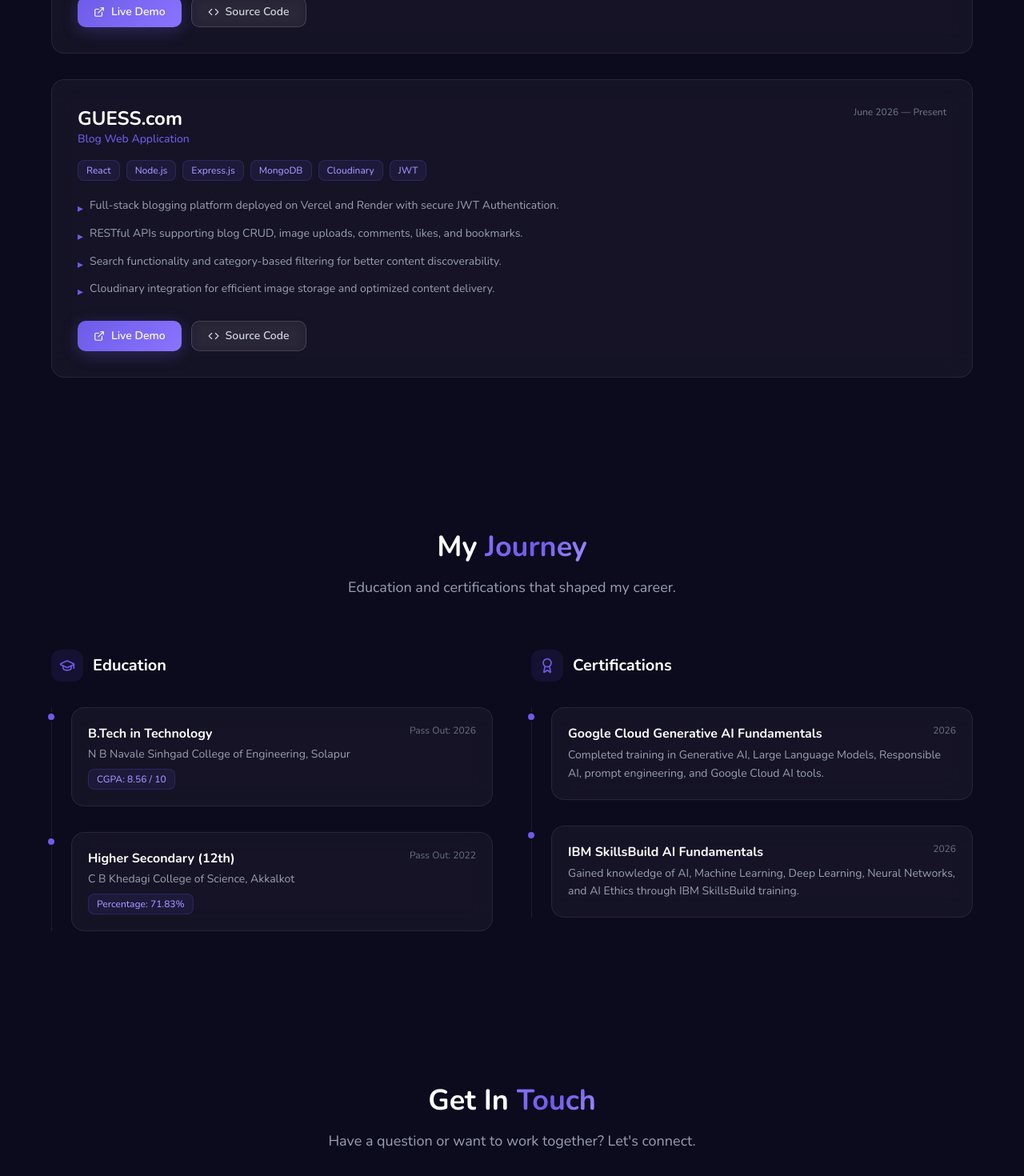
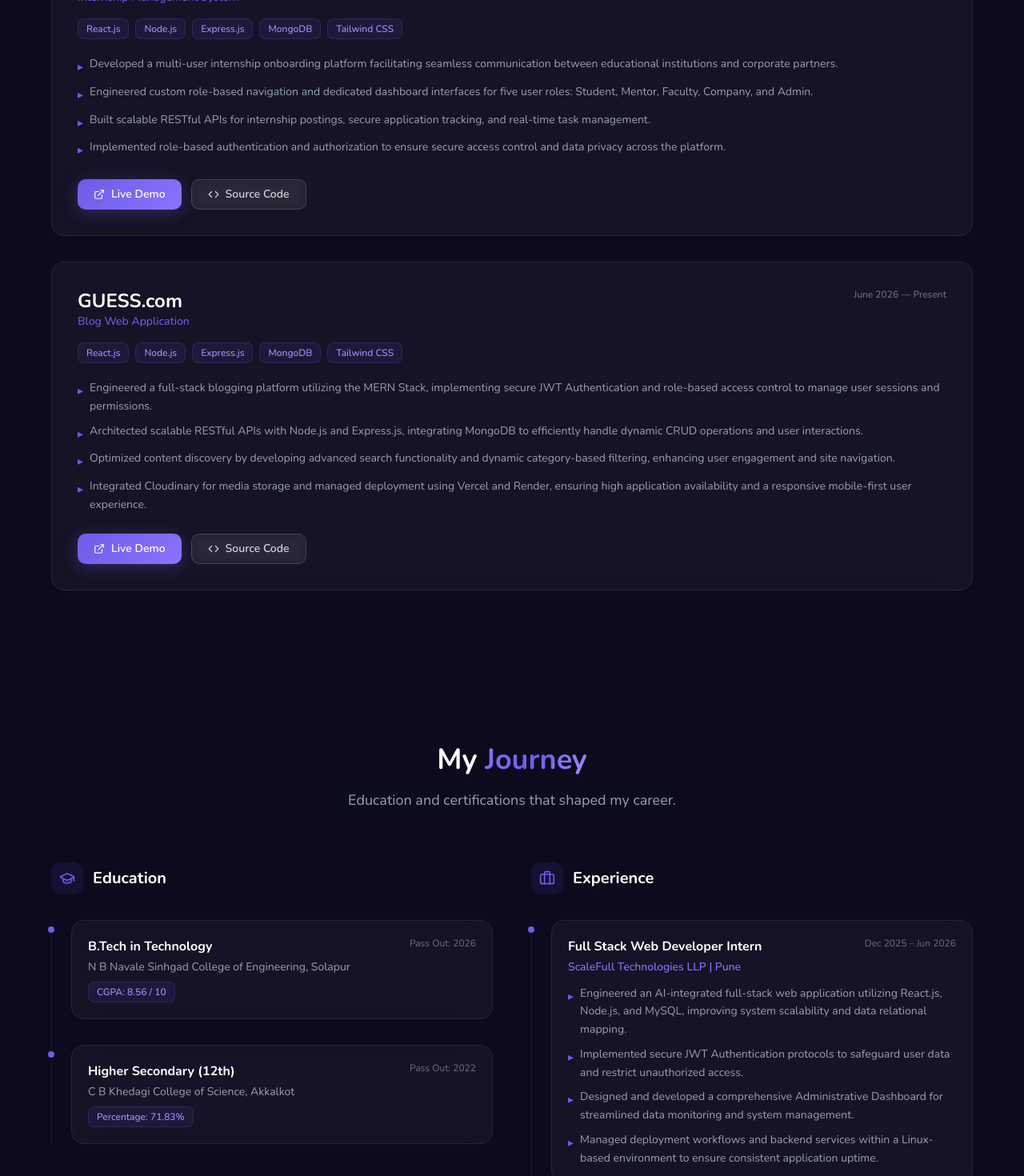
Before and after one commit to Samarth-Kanagi/Portfolio, a React (Vite) app: page / in a window 1280 px wide. Shown: the part 2020-3490 px from the top of the page at 80% size. Built offline with nearby package versions, Linux system fonts and the light colour scheme.

Commit message:
Portfolio Updated

```diff
--- a/src/components/Journey.jsx
+++ b/src/components/Journey.jsx
@@ -1,6 +1,6 @@
 import React from 'react';
 import { motion } from 'framer-motion';
-import { GraduationCap, Award } from 'lucide-react';
+import { GraduationCap, Briefcase } from 'lucide-react';
 import { useTheme } from '../ThemeContext';
 
 const education = [
@@ -18,17 +18,18 @@ const education = [
   },
 ];
 
-const certifications = [
+const experience = [
   {
-    title: 'Google Cloud Generative AI Fundamentals',
-    year: '2026',
-    description: 'Completed training in Generative AI, Large Language Models, Responsible AI, prompt engineering, and Google Cloud AI tools.',
-  },
-  {
-    title: 'IBM SkillsBuild AI Fundamentals',
-    year: '2026',
-    description: 'Gained knowledge of AI, Machine Learning, Deep Learning, Neural Networks, and AI Ethics through IBM SkillsBuild training.',
-  },
+    role: 'Full Stack Web Developer Intern',
+    company: 'ScaleFull Technologies LLP | Pune',
+    period: 'Dec 2025 – Jun 2026',
+    points: [
+      'Engineered an AI-integrated full-stack web application utilizing React.js, Node.js, and MySQL, improving system scalability and data relational mapping.',
+      'Implemented secure JWT Authentication protocols to safeguard user data and restrict unauthorized access.',
+      'Designed and developed a comprehensive Administrative Dashboard for streamlined data monitoring and system management.',
+      'Managed deployment workflows and backend services within a Linux-based environment to ensure consistent application uptime.'
+    ],
+  }
 ];
 
 const Journey = () => {
@@ -46,9 +47,8 @@ const Journey = () => {
           {/* Education */}
           <div>
             <div className="flex items-center gap-3 mb-8">
-              <div className={`w-10 h-10 rounded-xl flex items-center justify-center ${
-                dark ? 'bg-brand-500/10' : 'bg-brand-50'
-              }`}>
+              <div className={`w-10 h-10 rounded-xl flex items-center justify-center ${dark ? 'bg-brand-500/10' : 'bg-brand-50'
+                }`}>
                 <GraduationCap size={20} className="text-brand-500" />
               </div>
               <h3 className={`text-xl font-bold ${dark ? 'text-white' : 'text-gray-900'}`}>Education</h3>
@@ -64,20 +64,18 @@ const Journey = () => {
                   transition={{ duration: 0.4, delay: i * 0.1 }}
                   className="relative"
                 >
-                  <div className={`absolute -left-[31px] top-1.5 w-3 h-3 rounded-full bg-brand-500 border-2 ${
-                    dark ? 'border-[#0c0a1d]' : 'border-gray-50'
-                  }`} />
+                  <div className={`absolute -left-[31px] top-1.5 w-3 h-3 rounded-full bg-brand-500 border-2 ${dark ? 'border-[#0c0a1d]' : 'border-gray-50'
+                    }`} />
                   <div className="glass-card p-5">
                     <div className="flex items-start justify-between gap-2 mb-1">
                       <h4 className={`font-bold text-base ${dark ? 'text-white' : 'text-gray-900'}`}>{edu.degree}</h4>
                       <span className={`text-xs whitespace-nowrap ${dark ? 'text-gray-500' : 'text-gray-400'}`}>{edu.year}</span>
                     </div>
                     <p className={`text-sm mb-2 ${dark ? 'text-gray-400' : 'text-gray-500'}`}>{edu.institution}</p>
-                    <span className={`inline-block px-2.5 py-1 text-xs font-medium rounded-lg ${
-                      dark
+                    <span className={`inline-block px-2.5 py-1 text-xs font-medium rounded-lg ${dark
                         ? 'text-brand-300 bg-brand-500/10 border border-brand-500/20'
                         : 'text-brand-600 bg-brand-50 border border-brand-200'
-                    }`}>
+                      }`}>
                       {edu.score}
                     </span>
                   </div>
@@ -86,19 +84,18 @@ const Journey = () => {
             </div>
           </div>
 
-          {/* Certifications */}
+          {/* Experience */}
           <div>
             <div className="flex items-center gap-3 mb-8">
-              <div className={`w-10 h-10 rounded-xl flex items-center justify-center ${
-                dark ? 'bg-brand-500/10' : 'bg-brand-50'
-              }`}>
-                <Award size={20} className="text-brand-500" />
+              <div className={`w-10 h-10 rounded-xl flex items-center justify-center ${dark ? 'bg-brand-500/10' : 'bg-brand-50'
+                }`}>
+                <Briefcase size={20} className="text-brand-500" />
               </div>
-              <h3 className={`text-xl font-bold ${dark ? 'text-white' : 'text-gray-900'}`}>Certifications</h3>
+              <h3 className={`text-xl font-bold ${dark ? 'text-white' : 'text-gray-900'}`}>Experience</h3>
             </div>
 
             <div className={`relative pl-6 border-l space-y-8 ${dark ? 'border-white/[0.08]' : 'border-gray-200'}`}>
-              {certifications.map((cert, i) => (
+              {experience.map((exp, i) => (
                 <motion.div
                   key={i}
                   initial={{ opacity: 0, x: -12 }}
@@ -107,15 +104,22 @@ const Journey = () => {
                   transition={{ duration: 0.4, delay: i * 0.1 }}
                   className="relative"
                 >
-                  <div className={`absolute -left-[31px] top-1.5 w-3 h-3 rounded-full bg-brand-500 border-2 ${
-                    dark ? 'border-[#0c0a1d]' : 'border-gray-50'
-                  }`} />
+                  <div className={`absolute -left-[31px] top-1.5 w-3 h-3 rounded-full bg-brand-500 border-2 ${dark ? 'border-[#0c0a1d]' : 'border-gray-50'
+                    }`} />
                   <div className="glass-card p-5">
-                    <div className="flex items-start justify-between gap-2 mb-1">
-                      <h4 className={`font-bold text-base ${dark ? 'text-white' : 'text-gray-900'}`}>{cert.title}</h4>
-                      <span className={`text-xs whitespace-nowrap ${dark ? 'text-gray-500' : 'text-gray-400'}`}>{cert.year}</span>
+                    <div className="flex flex-col sm:flex-row sm:items-start justify-between gap-2 mb-1">
+                      <h4 className={`font-bold text-base ${dark ? 'text-white' : 'text-gray-900'}`}>{exp.role}</h4>
+                      <span className={`text-xs whitespace-nowrap mt-1 sm:mt-0 ${dark ? 'text-gray-500' : 'text-gray-400'}`}>{exp.period}</span>
                     </div>
-                    <p className={`text-sm leading-relaxed ${dark ? 'text-gray-400' : 'text-gray-500'}`}>{cert.description}</p>
+                    <p className={`text-sm font-medium mb-3 ${dark ? 'text-brand-400' : 'text-brand-600'}`}>{exp.company}</p>
+                    <ul className="space-y-2">
+                      {exp.points.map((point, idx) => (
+                        <li key={idx} className={`flex gap-2 text-sm leading-relaxed ${dark ? 'text-gray-400' : 'text-gray-500'}`}>
+                          <span className="text-brand-500 mt-1 shrink-0">▸</span>
+                          {point}
+                        </li>
+                      ))}
+                    </ul>
                   </div>
                 </motion.div>
               ))}
--- a/src/components/Projects.jsx
+++ b/src/components/Projects.jsx
@@ -8,12 +8,12 @@ const projects = [
     title: "InternStatus",
     subtitle: "Internship Management System",
     period: "March 2026 — Present",
-    tags: ["React", "Node.js", "Express.js", "MongoDB", "Tailwind CSS"],
+    tags: ["React.js", "Node.js", "Express.js", "MongoDB", "Tailwind CSS"],
     points: [
-      "Full-stack application streamlining internship management across students, colleges, companies, mentors, and administrators.",
-      "Role-based authentication and authorization with separate dashboards for 6 user roles.",
-      "Scalable backend APIs for onboarding, internship postings, applications, task assignments, and progress tracking.",
-      "Analytics dashboards to identify at-risk students and track internship performance metrics.",
+      "Developed a multi-user internship onboarding platform facilitating seamless communication between educational institutions and corporate partners.",
+      "Engineered custom role-based navigation and dedicated dashboard interfaces for five user roles: Student, Mentor, Faculty, Company, and Admin.",
+      "Built scalable RESTful APIs for internship postings, secure application tracking, and real-time task management.",
+      "Implemented role-based authentication and authorization to ensure secure access control and data privacy across the platform.",
     ],
     demo: "#",
     github: "https://github.com/Samarth-Kanagi",
@@ -22,12 +22,12 @@ const projects = [
     title: "GUESS.com",
     subtitle: "Blog Web Application",
     period: "June 2026 — Present",
-    tags: ["React", "Node.js", "Express.js", "MongoDB", "Cloudinary", "JWT"],
+    tags: ["React.js", "Node.js", "Express.js", "MongoDB", "Tailwind CSS"],
     points: [
-      "Full-stack blogging platform deployed on Vercel and Render with secure JWT Authentication.",
-      "RESTful APIs supporting blog CRUD, image uploads, comments, likes, and bookmarks.",
-      "Search functionality and category-based filtering for better content discoverability.",
-      "Cloudinary integration for efficient image storage and optimized content delivery.",
+      "Engineered a full-stack blogging platform utilizing the MERN Stack, implementing secure JWT Authentication and role-based access control to manage user sessions and permissions.",
+      "Architected scalable RESTful APIs with Node.js and Express.js, integrating MongoDB to efficiently handle dynamic CRUD operations and user interactions.",
+      "Optimized content discovery by developing advanced search functionality and dynamic category-based filtering, enhancing user engagement and site navigation.",
+      "Integrated Cloudinary for media storage and managed deployment using Vercel and Render, ensuring high application availability and a responsive mobile-first user experience.",
     ],
     demo: "https://guess-black.vercel.app/",
     github: "https://github.com/Samarth-Kanagi/BlogWebsite",
--- a/src/components/Skills.jsx
+++ b/src/components/Skills.jsx
@@ -1,15 +1,16 @@
 import React from 'react';
 import { motion } from 'framer-motion';
-import { Layout, Server, Database, Code2, Wrench, FileCode2 } from 'lucide-react';
+import { Layout, Server, Database, Code2, Wrench, FileCode2, Brain } from 'lucide-react';
 import { useTheme } from '../ThemeContext';
 
 const skillCategories = [
-  { title: 'Frontend', icon: Layout, skills: ['HTML5', 'CSS3', 'JavaScript', 'ReactJS', 'TailwindCSS', 'Bootstrap5', 'Redux'] },
-  { title: 'Backend', icon: Server, skills: ['Node.js', 'Express.js', 'REST APIs', 'JWT Auth'] },
-  { title: 'Databases', icon: Database, skills: ['MongoDB', 'MySQL'] },
-  { title: 'Languages', icon: Code2, skills: ['JavaScript', 'Python (DSA)'] },
-  { title: 'Dev Tools', icon: Wrench, skills: ['Git', 'GitHub', 'Postman', 'Cloudinary'] },
-  { title: 'Deployment', icon: FileCode2, skills: ['Vercel', 'Render'] },
+  { title: 'Languages', icon: Code2, skills: ['Python', 'JavaScript', 'HTML5', 'CSS3'] },
+  { title: 'Frontend', icon: Layout, skills: ['React.js', 'Redux (Basics)', 'Bootstrap 5', 'Tailwind CSS'] },
+  { title: 'Database', icon: Database, skills: ['MySQL', 'MongoDB'] },
+  { title: 'Backend', icon: Server, skills: ['Node.js', 'Express.js'] },
+  { title: 'Cloud & Deployment', icon: FileCode2, skills: ['Google Cloud Platform (GCP)', 'Vercel', 'Render', 'Cloudinary', 'MongoDB Atlas'] },
+  { title: 'Tools', icon: Wrench, skills: ['Git', 'GitHub', 'Postman', 'Linux/Ubuntu'] },
+  { title: 'Core Concepts', icon: Brain, skills: ['Data Structures and Algorithms (DSA)', 'REST API Design', 'JWT Authentication'] }
 ];
 
 const Skills = () => {
```
